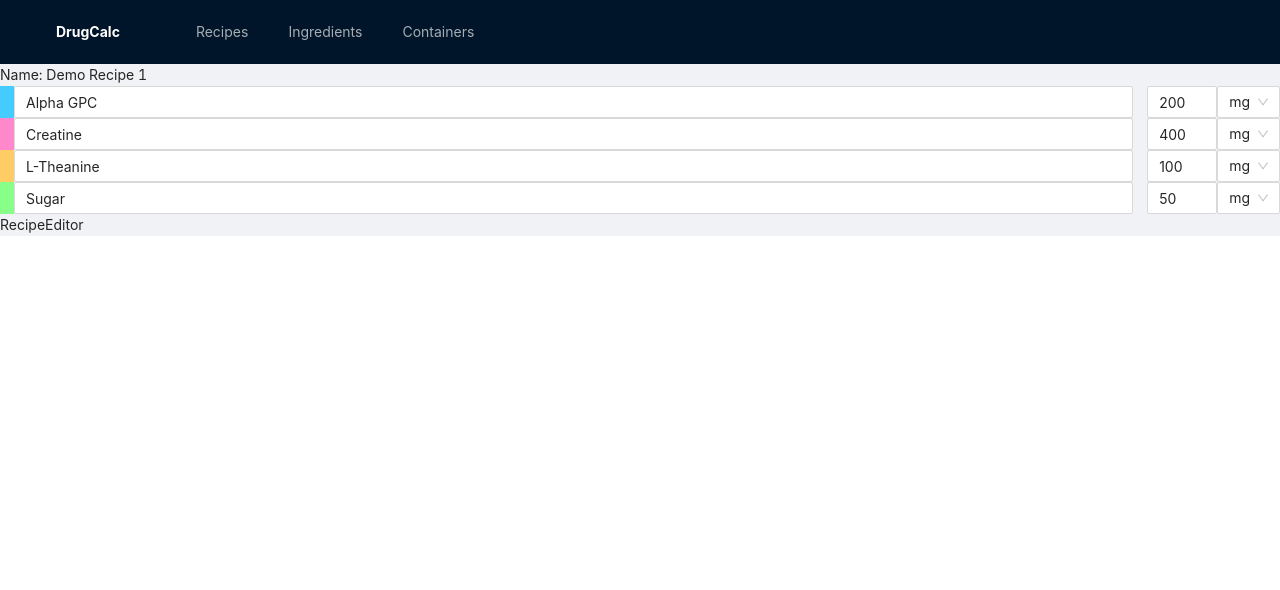
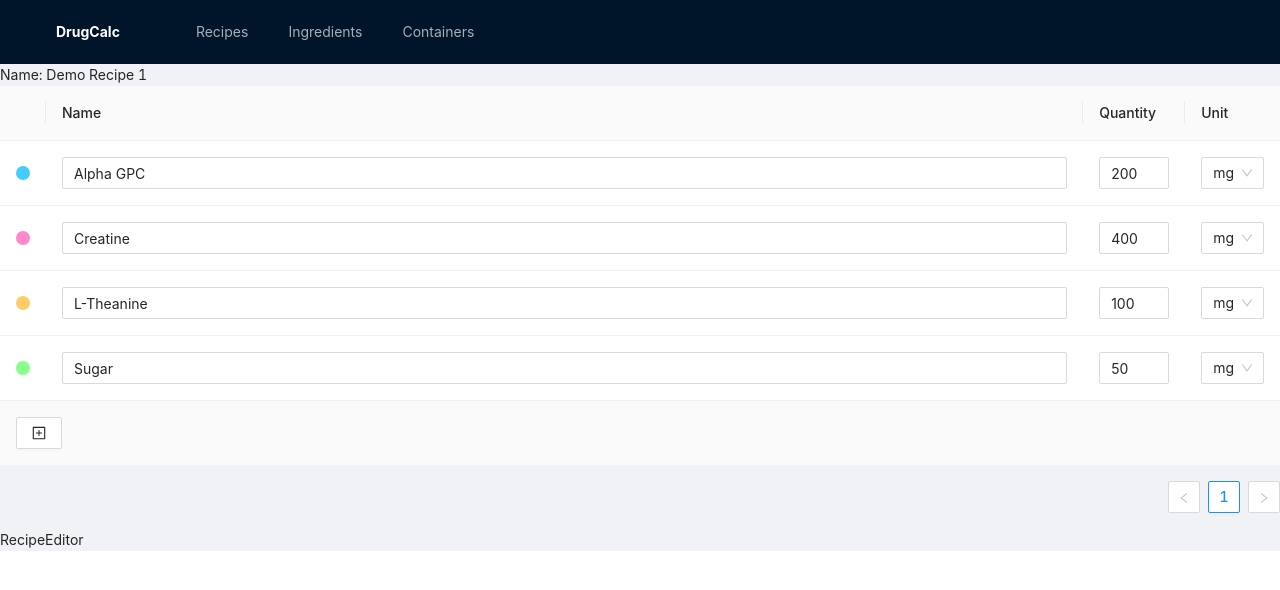
Before and after one commit to bismuthsoft/drugcalc, a React (Vite) app: page /recipes/0 in a window 1280 px wide. Shown: the top 590 px of the page. Built offline with nearby package versions, Linux system fonts and the light colour scheme.

Commit message:
convert recipe editor to table

```diff
--- a/src/routes/RecipeEditor.css
+++ b/src/routes/RecipeEditor.css
@@ -1,17 +1,14 @@
-.ingredient {
-    display: flex;
-    flex-flow: row nowrap;
+.ingredient__name {
+    width: 100%;
 }
-
-.ingredient__name {
-    flex-grow: 1;
-    margin-right: 1em;
-}
-
 .ingredient__quantity {
     width: 5em;
 }
 
 .ingredient__color {
+    display: block;
+    background: green;
+    height: 1em;
     width: 1em;
+    border-radius: 0.5em;
 }
--- a/src/routes/RecipeEditor.tsx
+++ b/src/routes/RecipeEditor.tsx
@@ -1,52 +1,106 @@
-import React from 'react';
+import React, { useState } from 'react';
 import './RecipeEditor.css';
 import { useLoaderData } from 'react-router-dom';
-import { AutoComplete, InputNumber } from 'antd';
+import { Table, AutoComplete, InputNumber, Button } from 'antd';
+import { PlusSquareOutlined } from '@ant-design/icons';
 import UnitSelector from '../UnitSelector';
 
 const colors = [
     '#4cf', '#f8c', '#fc6', "#8f8"
 ];
 
+type Recipe = {
+    name: string,
+    ingredients: Ingredient[],
+    containers: Container[],
+}
+
 type Ingredient = {
     name: string,
+    id: number,
     quantity: number,
     unit: string,
 };
+
+type Container = {
+    name: string,
+    quantity: number,
+}
 
 type Props = {
     readOnly?: boolean,
 }
 
 const RecipeEditor: React.FC<Props> = ({readOnly}) => {
-    const {recipe, recipeList}: any = useLoaderData();
-    const ingredientsList = recipe.ingredients.map(
-        (ingredient: Ingredient, i: number) => (
-            <Ingredient key={i} {...{ingredient, recipeList, index: i}}/>
-        )
-    );
+    const {recipe: recipe_data, recipeList}: {recipe: Recipe, recipeList: any} = useLoaderData() as any;
+    const [ recipe, setRecipe ] = useState(recipe_data);
+
+    const allIngredients = recipeList.map(({name}: any) => ({value: name}));
+    const ingredientsColumns = [
+        {
+            key: 'color',
+            width: 1,
+            render: (_:any, __:any, index: number) =>
+                <div className="ingredient__color"
+                style={{background: colors[index]}}/>,
+        },
+        {
+            title: 'Name',
+            dataIndex: 'name',
+            key: 'name',
+            render: (name: string) => (
+                <AutoComplete className="ingredient__name"
+                              value={name}
+                              options={allIngredients} />
+            )
+        },
+        {
+            title: 'Quantity',
+            dataIndex: 'quantity',
+            key: 'quantity',
+            width: 1,
+            render: (quantity:number) =>
+                <InputNumber className="ingredient__quantity"
+                             min={0} max={99999} step={10}
+                             defaultValue={quantity} />
+        },
+        {
+
+            title: 'Unit',
+            dataIndex: 'unit',
+            key: 'unit',
+            width: 1,
+            render: (unit: string) =>
+                <UnitSelector unit={unit} />,
+        }
+    ]
     return (
         <>
             <div>Name: {recipe.name}</div>
-            <div className="recipe-editor-ingredients">{ingredientsList}</div>
+            <Table dataSource={recipe.ingredients}
+                   columns={ingredientsColumns}
+                   rowKey="name"
+                   footer={() =>
+                       <Button
+                           onClick={() => setRecipe({
+                               ...recipe,
+                               ingredients: [
+                                   ...recipe.ingredients,
+                                   {
+                                       name: 'Another One',
+                                       id: Math.random(),
+                                       quantity: 0,
+                                       unit: 'mg',
+                                   }
+                               ]
+                           })}
+                       ><PlusSquareOutlined /></Button>
+                   }
+            />
             <div>RecipeEditor</div>
         </>
     );
 }
-
-const Ingredient = ({ingredient, recipeList, index}: any) => {
-    const { name, quantity, unit } = ingredient;
-    const options = recipeList.map(({name}: any) => ({value: name}));
-    return (
-        <div className="ingredient">
-            <div className="ingredient__color" style={{background: colors[index]}}></div>
-            <AutoComplete className="ingredient__name" value={name} options={options}/>
-            <InputNumber className="ingredient__quantity"
-                         min={0} max={99999} defaultValue={quantity} />
-            <UnitSelector unit={unit} />
-        </div>
-    );
-};
 
 export async function loader() {
     const recipe = await fetch("/api/recipes/0.json");
```
